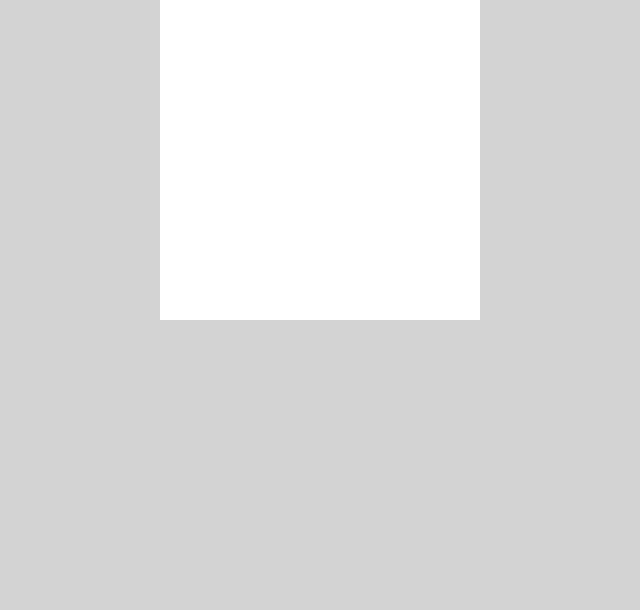
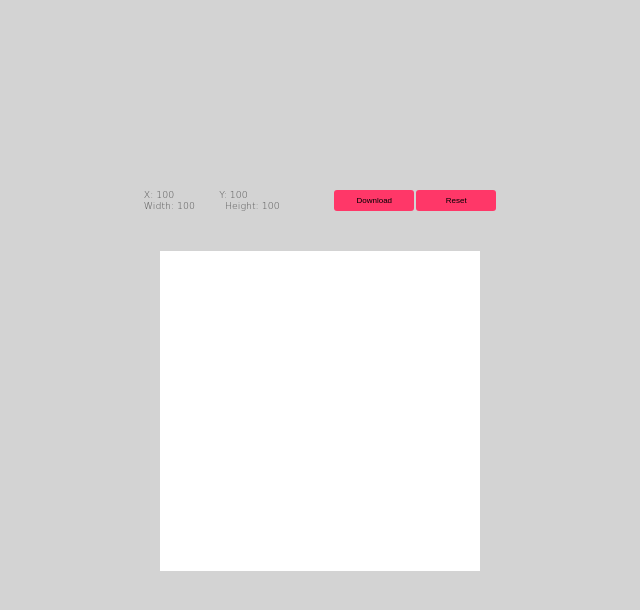
Before and after one commit to riandrei/etch-a-sketch, a plain HTML site: page index.html in a window 1280 px wide. Shown: the whole page, without its empty margins (320-960 px from the left). Drawn offline with Linux system fonts and the light colour scheme; a web font is replaced by a local one.

Commit message:
Created some useful indicators for the canvas and added the download and reset button

```diff
--- a/index.html
+++ b/index.html
@@ -4,10 +4,29 @@
     <meta charset="UTF-8" />
     <meta http-equiv="X-UA-Compatible" content="IE=edge" />
     <meta name="viewport" content="width=device-width, initial-scale=1.0" />
+    <link rel="preconnect" href="https://fonts.googleapis.com" />
+    <link rel="preconnect" href="https://fonts.gstatic.com" crossorigin />
+    <link href="https://fonts.googleapis.com/css2?family=Koulen&display=swap" rel="stylesheet" />
     <title>Etch-A-Sketch</title>
     <link rel="stylesheet" href="styles.css" />
   </head>
   <body>
+    <section class="indicators-and-buttons">
+      <div class="indicators">
+        <div class="coordinates">
+          <p>X: 100</p>
+          <p>Y: 100</p>
+        </div>
+        <div class="canvas-dimensions">
+          <p>Width: 100</p>
+          <p>Height: 100</p>
+        </div>
+      </div>
+      <div class="buttons">
+        <button>Download</button>
+        <button>Reset</button>
+      </div>
+    </section>
     <section class="canvas"></section>
     <script src="script.js"></script>
   </body>
--- a/styles.css
+++ b/styles.css
@@ -1,21 +1,55 @@
 * {
   box-sizing: border-box;
+  font-size: 62.5%;
   margin: 0;
   padding: 0;
 }
 body {
+  font-family: 'Koulen', cursive;
   background-color: lightgray;
+  display: flex;
+  flex-direction: column;
+  align-items: center;
+  justify-content: center;
+  height: 100vh;
+}
+
+.indicators-and-buttons {
+  display: flex;
+  align-items: center;
+  justify-content: space-between;
+  gap: 14em;
+}
+.coordinates,
+.canvas-dimensions {
+  color: #545454;
+  display: flex;
+  font-size: 1.5rem;
+  font-weight: 100;
+}
+.coordinates {
+  gap: 3em;
+}
+.canvas-dimensions {
+  gap: 2em;
+}
+.buttons > * {
+  background-color: #ff3768;
+  border: none;
+  border-radius: 3px;
+  font-size: 0.8rem;
+  padding: 0.75em 0;
+  width: 10em;
 }
 
 .canvas {
   display: grid;
   grid-template-columns: repeat(16, 1fr);
-  width: 320px;
-  height: 320px;
-  margin: 0 auto;
+  max-width: 320px;
+  margin: 4rem auto;
 }
 .canvas > * {
   background-color: white;
-  width: 20px;
-  height: 20px;
+  width: 2rem;
+  height: 2rem;
 }
```
